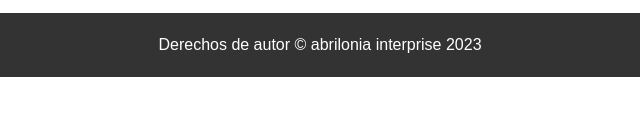
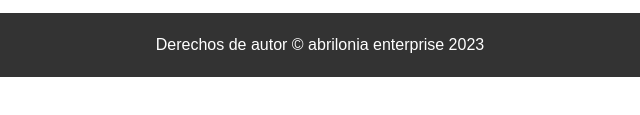
Before and after one commit to abrilonia/Trabajo-Abril-Bracamonte, a plain HTML site: page sobre-mi.html in a window 1280 px wide. Shown: the part 511-626 px from the top of the page, 320-960 px from the left. Drawn offline with Linux system fonts and the light colour scheme.

Commit message:
Se corrige error en footer

```diff
--- a/sobre-mi.html
+++ b/sobre-mi.html
@@ -33,7 +33,7 @@
       </section>
     </main>
     <footer>
-      <p>Derechos de autor © abrilonia interprise 2023</p>
+      <p>Derechos de autor © abrilonia enterprise 2023</p>
     </footer>
   </body>
 </html>
```
